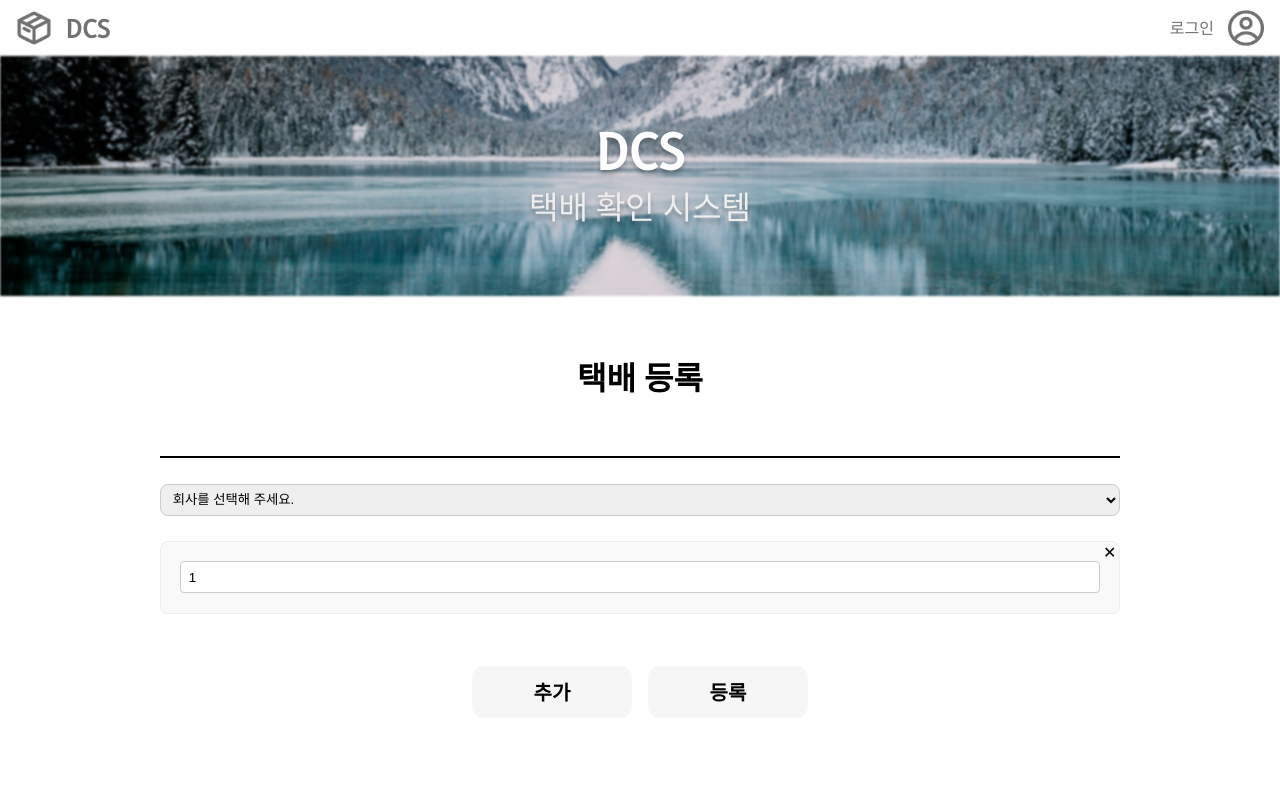
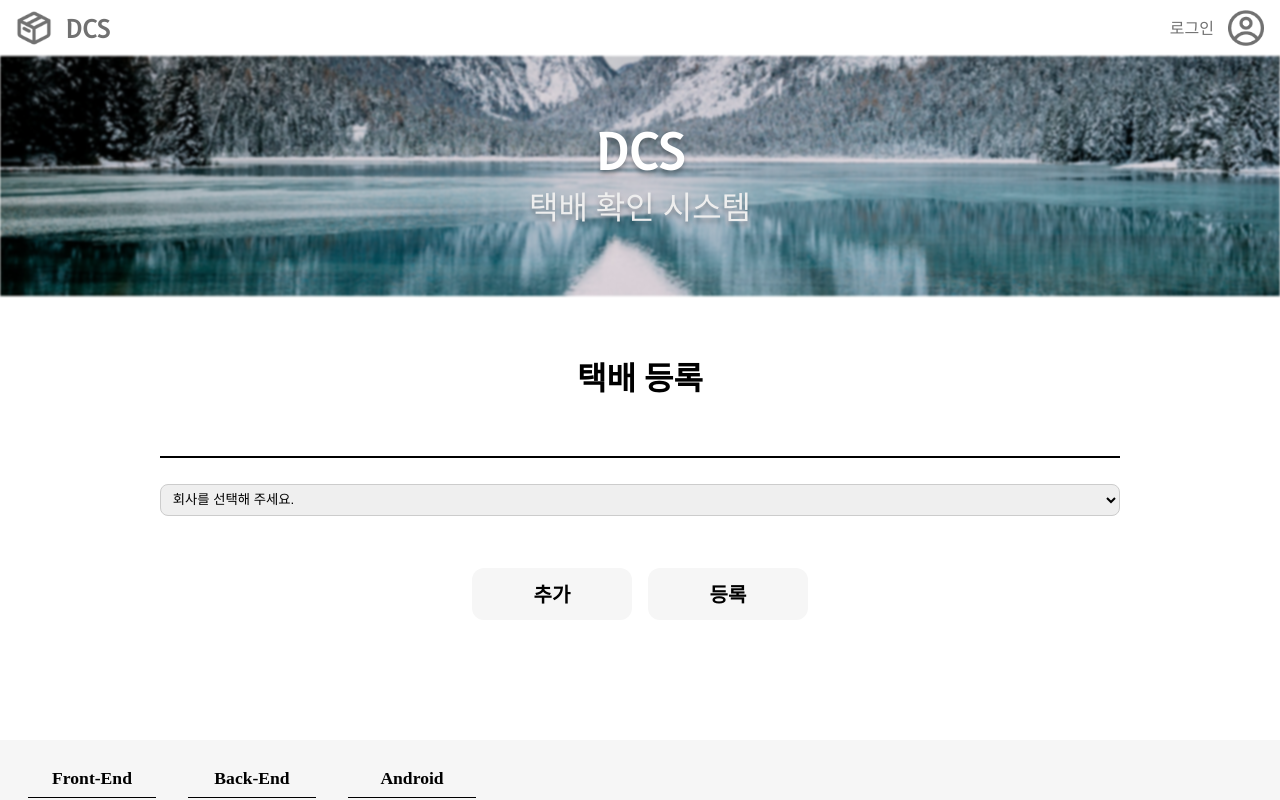
Before and after one commit to DDCS-DSM/DDCS_Web, a React (Create React App) app: page /enlist in a window 1280 px wide. Shown: the top 800 px of the page. Built offline with nearby package versions, Linux system fonts and the light colour scheme; the HTML template or start-up script is replaced by a standard one; a web font is replaced by a local one.

Commit message:
📝 ::  EnlistPackage 인터페이스 구조 변경

```diff
--- a/src/components/Contents/EnlistPackage/index.tsx
+++ b/src/components/Contents/EnlistPackage/index.tsx
@@ -1,11 +1,10 @@
 import * as S from './styles'
-import EnlistPackageContentProps from './type';
-import ElistPackageContentProps from "./type"
+import EnlistPackageContentProps, {PackageProps} from './type';
 
 let remove: Function;
 let setInput: Function;
 
-const ElistPackageContent = ({ name, phone, index } : {name: ElistPackageContentProps["name"] , phone : ElistPackageContentProps["phone"], index: number}) => {
+const ElistPackageContent = ({ name, phone, index } : {name: PackageProps["name"] , phone : PackageProps["phone"], index: number}) => {
   return(
         <S.Package>
           <input placeholder={'전화번호를 입력해주세요.'} value={phone} onChange={(e)=>setInput(e.target.value, index)}/>
@@ -14,29 +13,29 @@ const ElistPackageContent = ({ name, phone, index } : {name: ElistPackageContent
     )
 }
 
-const List = ({ lists, setLists } : {lists: ElistPackageContentProps[], setLists: React.Dispatch<React.SetStateAction<ElistPackageContentProps[]>>}): JSX.Element => {
+const List = ({ list, setList } : {list: EnlistPackageContentProps, setList: React.Dispatch<React.SetStateAction<EnlistPackageContentProps>>}): JSX.Element => {
 
   remove = (removeIndex: number) => {
     console.log("r" + removeIndex);
-    let newLists: EnlistPackageContentProps[] = [];
-    lists.forEach((i: ElistPackageContentProps, index: number)=>{
+    let newList: EnlistPackageContentProps = list;
+    list.package.forEach((i: PackageProps, index: number)=>{
       if(index !== removeIndex){
-        newLists.push(i);
+        newList.package.push(i);
         console.log(index);
       }
     })
-    setLists(newLists);
+    setList(newList);
   }
 
   setInput = (text: string, index: number) => {
-    let newLists: EnlistPackageContentProps[] = [...lists];
-    newLists[index].phone = text;
-    setLists(newLists);
+    let newList: EnlistPackageContentProps = list;
+    newList.package[index].phone = text;
+    setList(newList);
   }
 
   return(
     <>
-    {lists.map((i: ElistPackageContentProps, index: number) => {
+    {list.package.map((i: PackageProps, index: number) => {
       return(
         <ElistPackageContent phone={i.phone} name={i.name} index={index}/>
       )
--- a/src/components/Contents/EnlistPackage/type.ts
+++ b/src/components/Contents/EnlistPackage/type.ts
@@ -1,4 +1,9 @@
 export default interface EnlistPackageContentProps {
+    company: string;
+    package : PackageProps[];
+}
+
+export interface PackageProps {
     phone: string;
     name: string;
 }
--- a/src/pages/Enlist/index.tsx
+++ b/src/pages/Enlist/index.tsx
@@ -7,13 +7,13 @@ import axios from 'axios';
 
 const Enlist = () => {
 
-    const [lists, setLists] = useState<EnlistPackageContentProps[]>([{name: "1", phone: "1"}]);
+    const [list, setList] = useState<EnlistPackageContentProps>({company: "", package: []});
 
     //택배 추가
     const addPackage = () => {
-        const list = lists;
-        list.push({name: "",  phone: ""});
-        setLists([...list]);
+        const newList: EnlistPackageContentProps = list;
+        newList.package.push({name: "",  phone: ""});
+        setList(newList);
     }
 
     //택배 등록
@@ -35,7 +35,7 @@ const Enlist = () => {
                 <option>롯대택배</option>
                 <option>기타</option>
             </S.Company>
-            <EnlistPackage lists={lists} setLists={setLists} />
+            <EnlistPackage list={list} setList={setList} />
             <S.ButtonDiv>
                 <S.Button onClick={()=>addPackage()}>추가</S.Button>
                 <S.Button onClick={()=>enlistPackageList()}>등록</S.Button>
```
